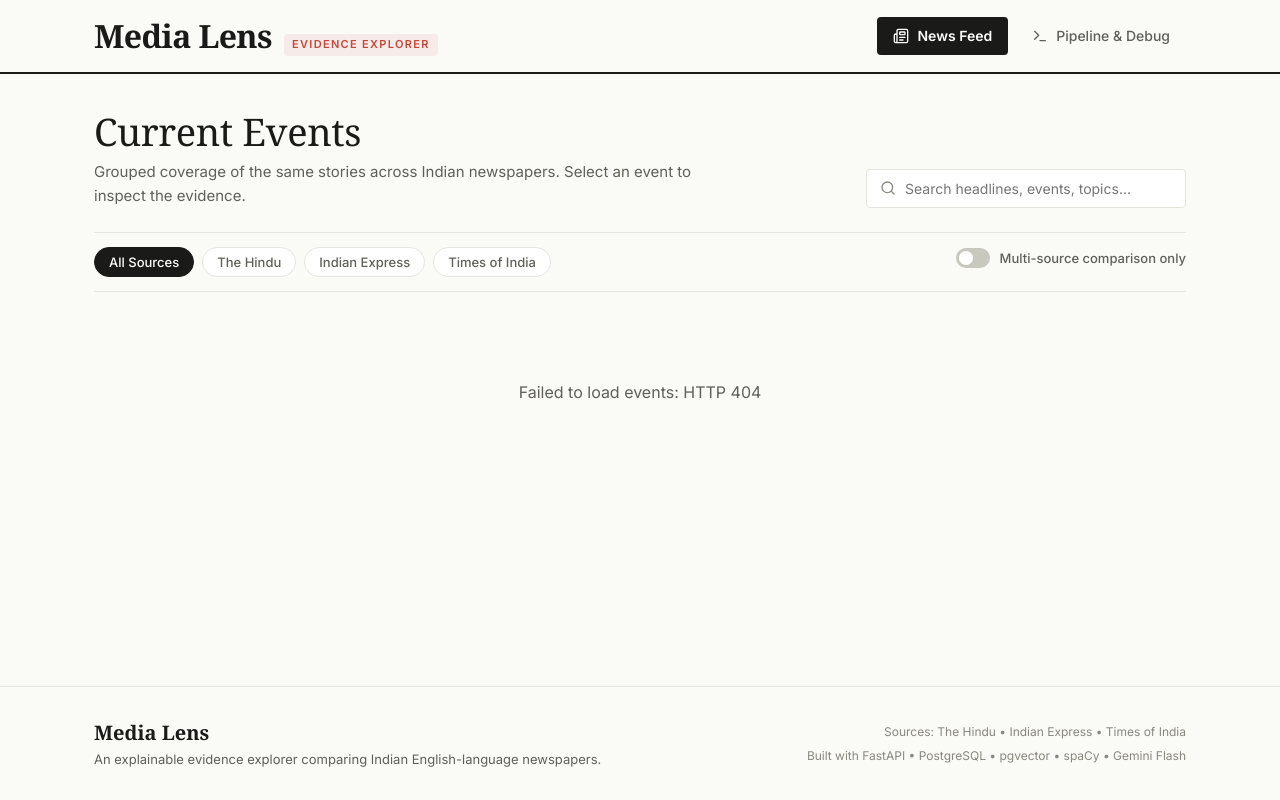
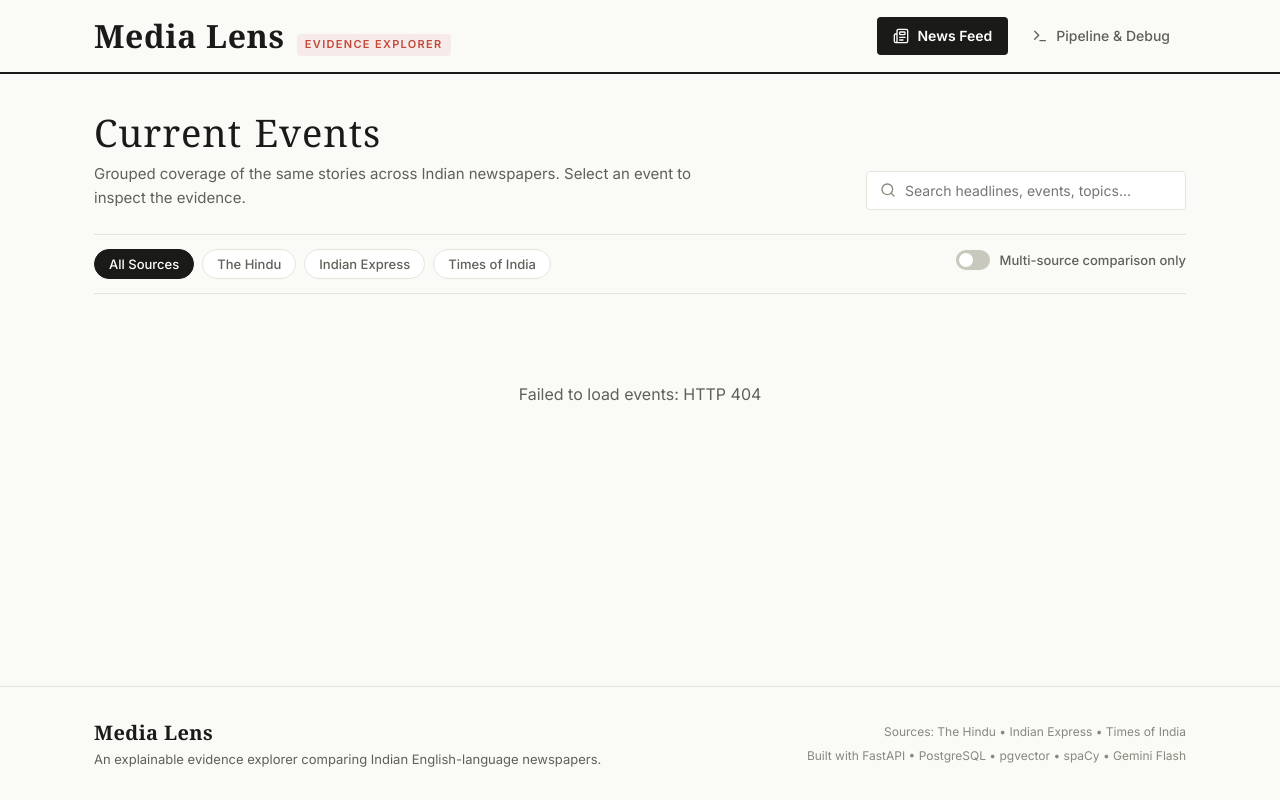
Before and after one commit to Krishanth-K/neutral-news, a Python web app: template src/neutral_news/web/templates/index.html in a window 1280 px wide. Run offline with Jinja, Linux system fonts and the light colour scheme; the template is opened without the code that fills it, so the values that code supplies are empty; some web fonts are replaced.

Commit message:
style(ui): expand headline font horizontally with relaxed letter and word spacing

```diff
--- a/src/neutral_news/web/static/css/style.css
+++ b/src/neutral_news/web/static/css/style.css
@@ -82,7 +82,8 @@
   font-family: var(--font-serif);
   font-weight: 400;
   color: var(--text-primary);
-  letter-spacing: -0.01em;
+  letter-spacing: 0.025em;
+  word-spacing: 0.04em;
 }
 
 a {
@@ -127,7 +128,7 @@
   font-size: 32px;
   font-weight: 700;
   color: var(--text-primary);
-  letter-spacing: -0.02em;
+  letter-spacing: 0.02em;
 }
 
 .brand-tag {
@@ -214,7 +215,8 @@
 
 .page-title {
   font-size: 38px;
-  line-height: 1.15;
+  line-height: 1.2;
+  letter-spacing: 0.025em;
   margin-bottom: 6px;
 }
 
@@ -444,6 +446,7 @@
 .event-card-title {
   font-size: 24px;
   line-height: 1.25;
+  letter-spacing: 0.02em;
   margin-bottom: 12px;
   color: var(--text-primary);
 }
@@ -578,7 +581,8 @@
 
 .event-title {
   font-size: 42px;
-  line-height: 1.15;
+  line-height: 1.22;
+  letter-spacing: 0.03em;
   margin-bottom: 12px;
 }
 
@@ -615,7 +619,8 @@
 
 .section-heading {
   font-size: 26px;
-  line-height: 1.2;
+  line-height: 1.22;
+  letter-spacing: 0.02em;
   margin-bottom: 2px;
 }
 
@@ -651,6 +656,7 @@
 .article-source-title {
   font-size: 20px;
   line-height: 1.3;
+  letter-spacing: 0.015em;
   margin-bottom: 10px;
 }
 
@@ -1290,6 +1296,7 @@
   font-family: var(--font-serif);
   font-size: 20px;
   font-weight: 700;
+  letter-spacing: 0.02em;
 }
 
 .footer-note {
```
